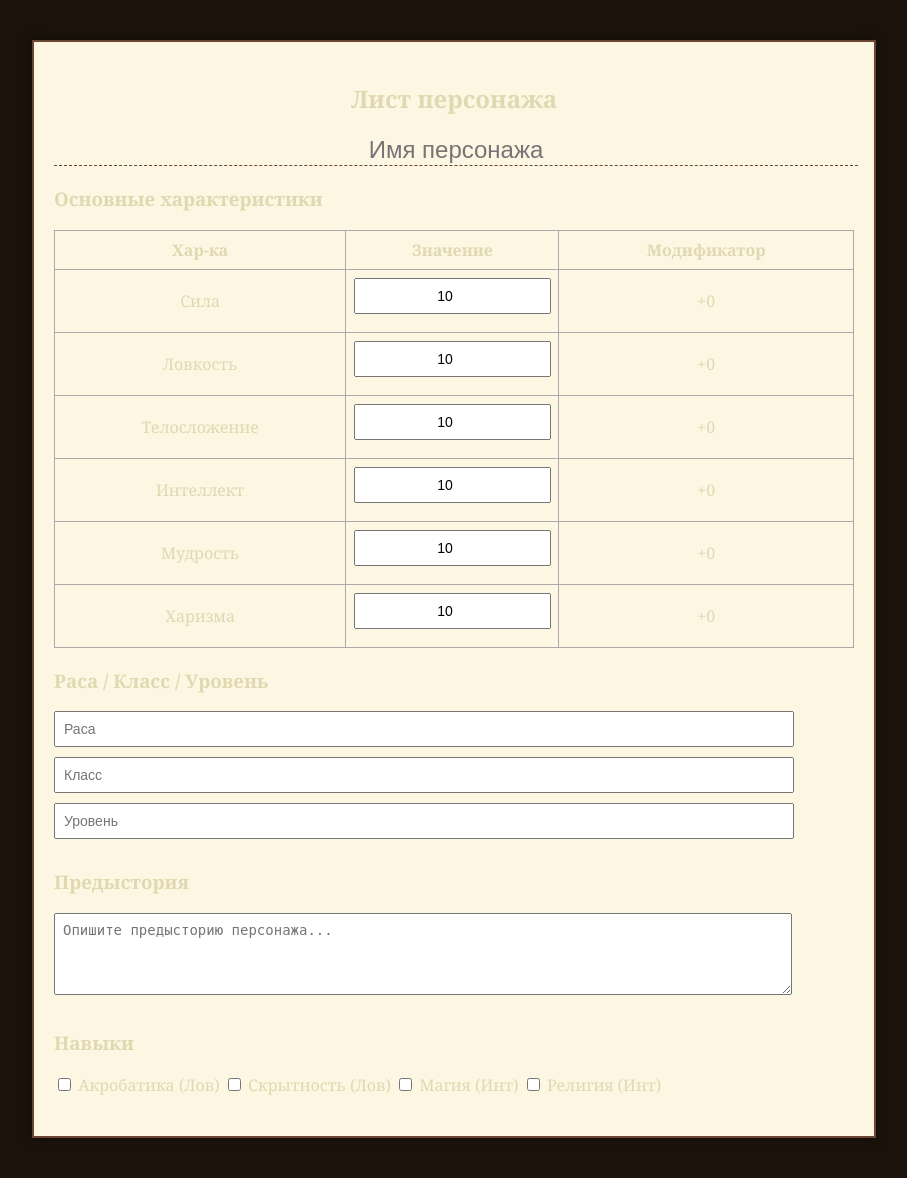
After one commit to ktotokto/campaign_architect, a Flask app: a page that uses templates/add_player.html in a window 1280 px wide. The commit adds this page. Shown: the whole page, without its empty margins (186-1093 px from the left). Run offline with Flask 3, Linux system fonts and the light colour scheme; a user stored in the database is signed in; data comes from the database, SQL or seed files in the repository; both versions use the stored data as it was after the commit; some web fonts are replaced.

Commit message:
редактор игроков и обновленная бд

```diff
--- a/forms/new_campaign_form.py
+++ b/forms/new_campaign_form.py
@@ -8,6 +8,7 @@ class CampaignForm(FlaskForm):
         DataRequired('Поле обязательно для заполнения'),
         Length(max=100)
     ], render_kw={"placeholder": "Введите название"})
+    system = StringField('Система', render_kw={"placeholder": "Введите систему"})
     description = StringField('Краткое описание', render_kw={"placeholder": "Введите описание"})
 
     submit = SubmitField('Создать')
--- a/main.py
+++ b/main.py
@@ -66,7 +66,7 @@ def login():
             login_user(user, remember=form.remember_me.data)
             next_page = request.args.get('next')
             return redirect(next_page or url_for('index'))
-
+        session.commit()
         flash('Неверное имя пользователя или пароль', 'danger')
 
     return render_template('login.html', form=form)
@@ -87,9 +87,18 @@ def current_campaigns(title):
     if not current_user.is_authenticated:
         return redirect(url_for('login'))
     session = create_session()
-    campaign = session.query(Campaign).filter(Campaign.title == title)
+    campaign = session.query(Campaign).filter(Campaign.title == title, Campaign.user_id == current_user.id).first()
     session.commit()
-    return render_template('campaign.html', campaign=campaign)
+    return render_template('campaign.html', campaign=campaign, username=current_user.username)
+
+@app.route('/campaigns/<title>/add_player')
+def add_player(title):
+    if not current_user.is_authenticated:
+        return redirect(url_for('login'))
+    session = create_session()
+    campaign = session.query(Campaign).filter(Campaign.title == title, Campaign.user_id == current_user.id).first()
+    session.commit()
+    return render_template('add_player.html', campaign=campaign)
 
 
 @app.route('/new-campaign', methods=['GET', 'POST'])
@@ -100,7 +109,7 @@ def new_campaign():
     if form.validate_on_submit():
         session = create_session()
         campaign = Campaign(title=form.title.data, description=form.description.data,
-                            user_id=current_user.id)
+                            user_id=current_user.id, system=form.system.data)
         session.add(campaign)
         session.commit()
         return redirect(url_for('index'))
--- /dev/null
+++ b/static/css/add_player.css
@@ -0,0 +1,53 @@
+.character-sheet {
+  font-family: 'Georgia', serif;
+  background-color: #fdf6e3;
+  border: 2px solid #6b4633;
+  padding: 20px;
+  margin: 20px auto;
+  width: 90%;
+  max-width: 800px;
+  box-shadow: 0 0 10px rgba(0, 0, 0, 0.3);
+}
+
+.sheet-header {
+  text-align: center;
+  margin-bottom: 20px;
+}
+
+.sheet-header input {
+  font-size: 24px;
+  text-align: center;
+  width: 100%;
+  border: none;
+  background: transparent;
+  border-bottom: 1px dashed #6b4633;
+}
+
+.section {
+  margin-bottom: 20px;
+}
+
+.stats-table {
+  width: 100%;
+  border-collapse: collapse;
+}
+
+.stats-table th, .stats-table td {
+  border: 1px solid #aaa;
+  padding: 8px;
+  text-align: center;
+}
+
+.stats-table input {
+  width: 60px;
+  text-align: center;
+}
+
+.section input[type="text"],
+.section input[type="number"],
+.section textarea {
+  width: 90%;
+  margin-bottom: 10px;
+  padding: 8px;
+  font-size: 14px;
+}
--- /dev/null
+++ b/templates/add_player.html
@@ -0,0 +1,75 @@
+{% extends "base.html" %}
+
+{% block styles %}
+<link rel="stylesheet" href="{{ url_for('static', filename='css/add_player.css') }}">
+{% endblock %}
+
+{% block content %}
+<div class="character-sheet">
+  <div class="sheet-header">
+    <h2>Лист персонажа</h2>
+    <input type="text" id="char-name" placeholder="Имя персонажа" />
+  </div>
+
+  <div class="sheet-body">
+    <div class="section stats-section">
+      <h3>Основные характеристики</h3>
+      <table class="stats-table">
+        <tr>
+          <th>Хар-ка</th><th>Значение</th><th>Модификатор</th>
+        </tr>
+        <tr>
+          <td>Сила</td>
+          <td><input type="number" id="str" value="10" min="1" max="30" /></td>
+          <td><span id="mod-str">+0</span></td>
+        </tr>
+        <tr>
+          <td>Ловкость</td>
+          <td><input type="number" id="dex" value="10" min="1" max="30" /></td>
+          <td><span id="mod-dex">+0</span></td>
+        </tr>
+        <tr>
+          <td>Телосложение</td>
+          <td><input type="number" id="con" value="10" min="1" max="30" /></td>
+          <td><span id="mod-con">+0</span></td>
+        </tr>
+        <tr>
+          <td>Интеллект</td>
+          <td><input type="number" id="int" value="10" min="1" max="30" /></td>
+          <td><span id="mod-int">+0</span></td>
+        </tr>
+        <tr>
+          <td>Мудрость</td>
+          <td><input type="number" id="wis" value="10" min="1" max="30" /></td>
+          <td><span id="mod-wis">+0</span></td>
+        </tr>
+        <tr>
+          <td>Харизма</td>
+          <td><input type="number" id="cha" value="10" min="1" max="30" /></td>
+          <td><span id="mod-cha">+0</span></td>
+        </tr>
+      </table>
+    </div>
+
+    <div class="section">
+      <h3>Раса / Класс / Уровень</h3>
+      <input type="text" id="char-race" placeholder="Раса" />
+      <input type="text" id="char-class" placeholder="Класс" />
+      <input type="number" id="char-level" placeholder="Уровень" min="1" max="20" />
+    </div>
+
+    <div class="section">
+      <h3>Предыстория</h3>
+      <textarea id="char-background" rows="4" placeholder="Опишите предысторию персонажа..."></textarea>
+    </div>
+
+    <div class="section">
+      <h3>Навыки</h3>
+      <label><input type="checkbox" /> Акробатика (Лов)</label>
+      <label><input type="checkbox" /> Скрытность (Лов)</label>
+      <label><input type="checkbox" /> Магия (Инт)</label>
+      <label><input type="checkbox" /> Религия (Инт)</label>
+    </div>
+  </div>
+</div>
+{% endblock %}
--- a/templates/new_campaign.html
+++ b/templates/new_campaign.html
@@ -24,6 +24,11 @@
         </div>
 
         <div class="form-group">
+          {{ form.system.label(class="form-label") }}
+          {{ form.system(class="form-input") }}
+        </div>
+
+        <div class="form-group">
           {{ form.description.label(class="form-label") }}
           {{ form.description(class="form-input") }}
         </div>
```
Also changed, not shown: data/campaign.py (+13 -0 lines), static/css/campaign.css (+2 -8 lines), templates/campaign.html (+12 -17 lines), db/campaign.db, templates/campaign_notes.html (added), templates/campaign_sessions.html (added).
